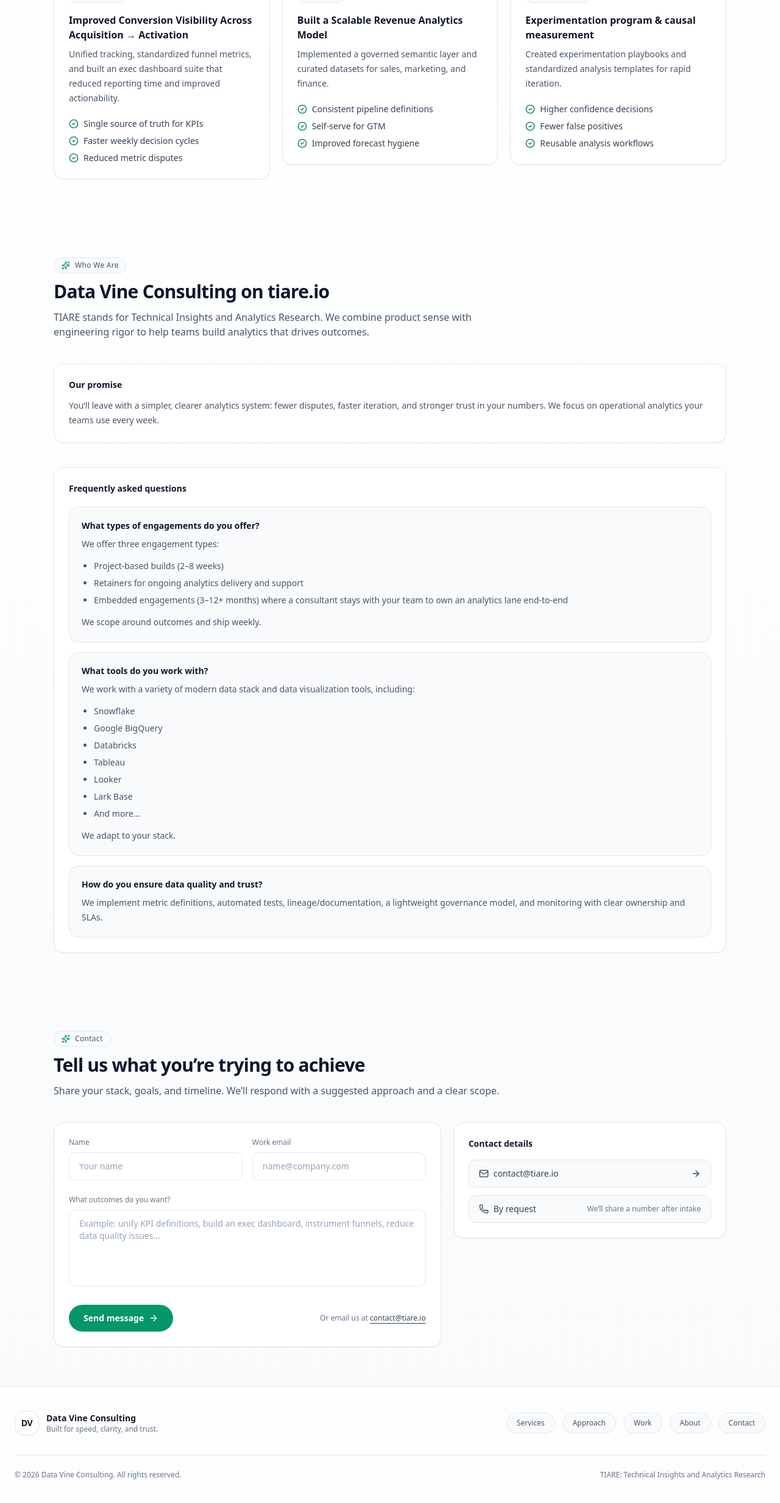
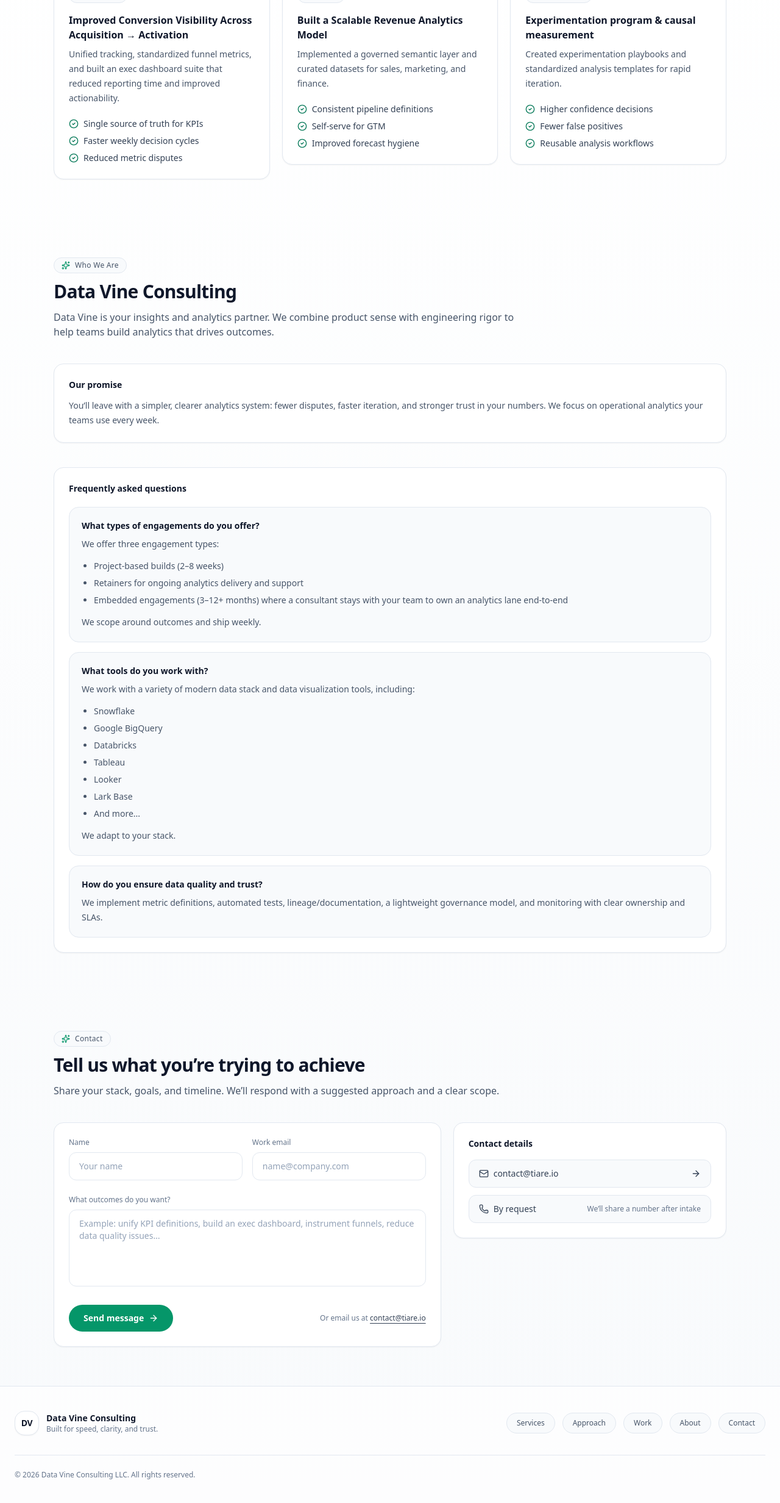
Before and after one commit to EmmanuelBruschi/data-vine-analytics-website, a React (Vite) app: page / in a window 1280 px wide. Shown: the part 2960-5424 px from the top of the page at 61% size. Built offline with nearby package versions, Linux system fonts and the light colour scheme.

Commit message:
Update DataVineAnalyticsSite.jsx
removal of TIARE except for the contact email.

```diff
--- a/src/DataVineAnalyticsSite.jsx
+++ b/src/DataVineAnalyticsSite.jsx
@@ -733,8 +733,8 @@ export default function DataVineAnalyticsSite() {
         <Section
           id="about"
           eyebrow="Who We Are"
-          title="Data Vine Consulting on tiare.io"
-          subtitle="TIARE stands for Technical Insights and Analytics Research. We combine product sense with engineering rigor to help teams build analytics that drives outcomes."
+          title="Data Vine Consulting"
+          subtitle="Data Vine is your insights and analytics partner. We combine product sense with engineering rigor to help teams build analytics that drives outcomes."
         >
           <div className="mt-10">
             <motion.div {...fadeUp} className="lg:col-span-7">
@@ -898,8 +898,7 @@ export default function DataVineAnalyticsSite() {
           </div>
 
           <div className="mt-8 flex flex-col gap-3 border-t border-slate-200 pt-6 sm:flex-row sm:items-center sm:justify-between">
-            <div className="text-xs text-slate-500">© {year} Data Vine Consulting. All rights reserved.</div>
-            <div className="text-xs text-slate-500">TIARE: Technical Insights and Analytics Research</div>
+            <div className="text-xs text-slate-500">© {year} Data Vine Consulting LLC. All rights reserved.</div>
           </div>
         </div>
       </footer>
```
